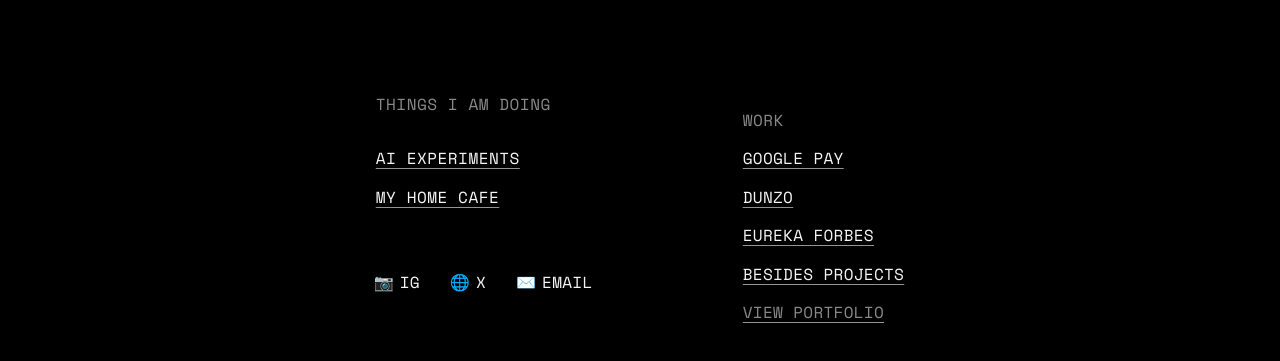
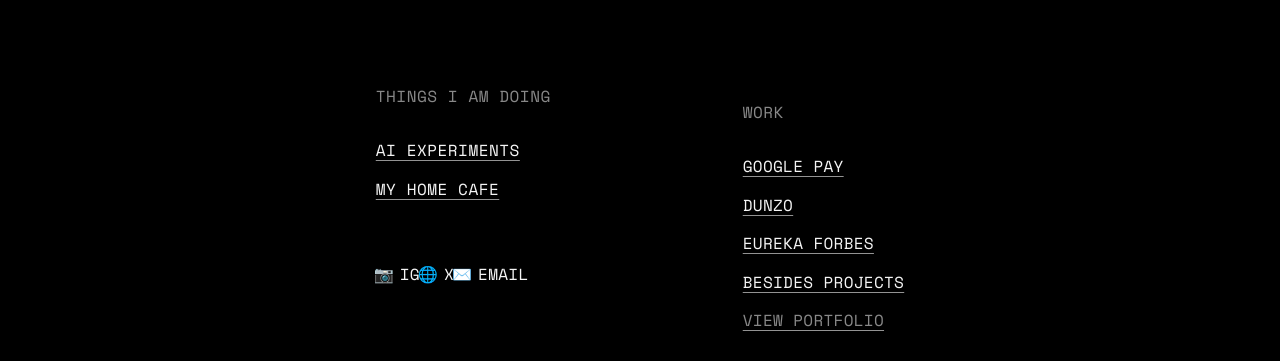
Before and after one commit to tejasvisoi/tejasvisoi.github.io, a plain HTML site: page index.html in a window 1280 px wide. Shown: the part 439-800 px from the top of the page. Drawn offline with nearby package versions, Linux system fonts and the light colour scheme; a web font is replaced by a local one.

Commit message:
Update CSS styling

```diff
--- a/styles.css
+++ b/styles.css
@@ -104,7 +104,7 @@
     align-items: flex-start;
     width: 100%;
     max-width: 1200px; /* Increased from 1000px to match title width */
-    padding: 0 40px; /* Added 40px padding left and right */
+    padding: 0; /* Added 40px padding left and right */
 }
 
 /* Sections */
@@ -187,7 +187,7 @@
 .past-work-title {
     font-size: 16px;
     color: #888888; /* Changed to grey */
-    margin-bottom: 1rem;
+    margin-bottom: 2rem;
     font-weight: 400;
     text-transform: uppercase;
     letter-spacing: 0.5px;
@@ -277,7 +277,6 @@
 /* Social Links */
 .social-links {
     display: flex;
-    gap: 2rem;
     position: absolute;
     bottom: 0;
     left: 0; /* Back to left alignment */
```
